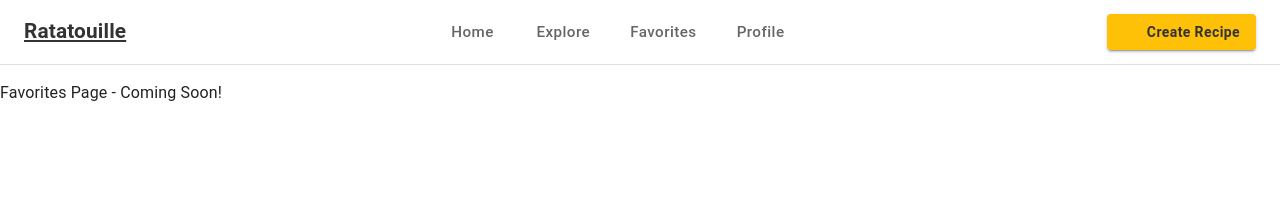
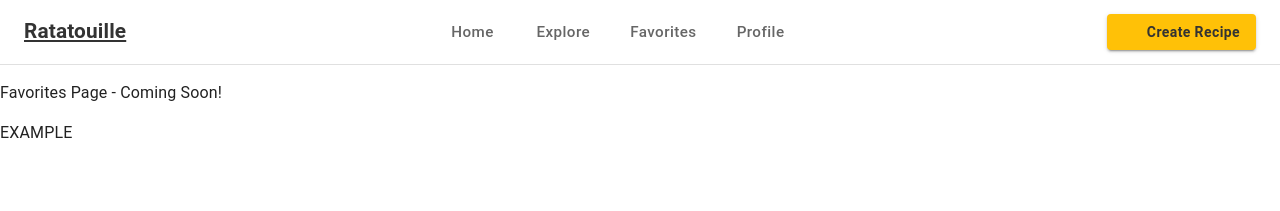
Before and after one commit to Darn3ls/Ratatouille-React, a React (Vite) app: page /favorites in a window 1280 px wide. Shown: the top 211 px of the page. Built offline with nearby package versions, Linux system fonts and the light colour scheme; some icons are missing.

Commit message:
Test Merge Rule

```diff
--- a/src/components/pages/Favorites.jsx
+++ b/src/components/pages/Favorites.jsx
@@ -5,6 +5,8 @@ export default function Explore() {
 
       <p>Favorites Page - Coming Soon!</p>
 
+      <p>EXAMPLE</p>
+
     </>
   );
 }
```
